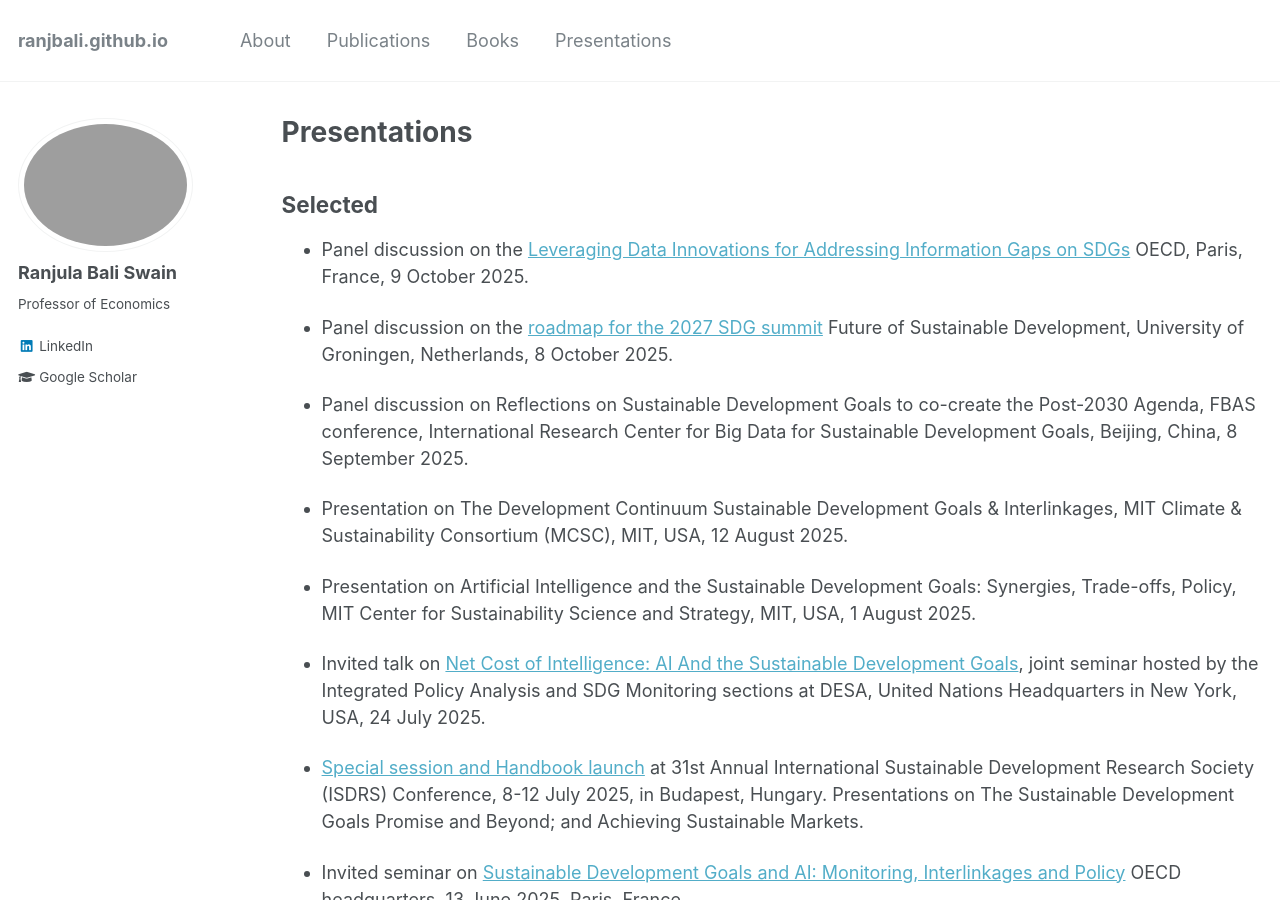
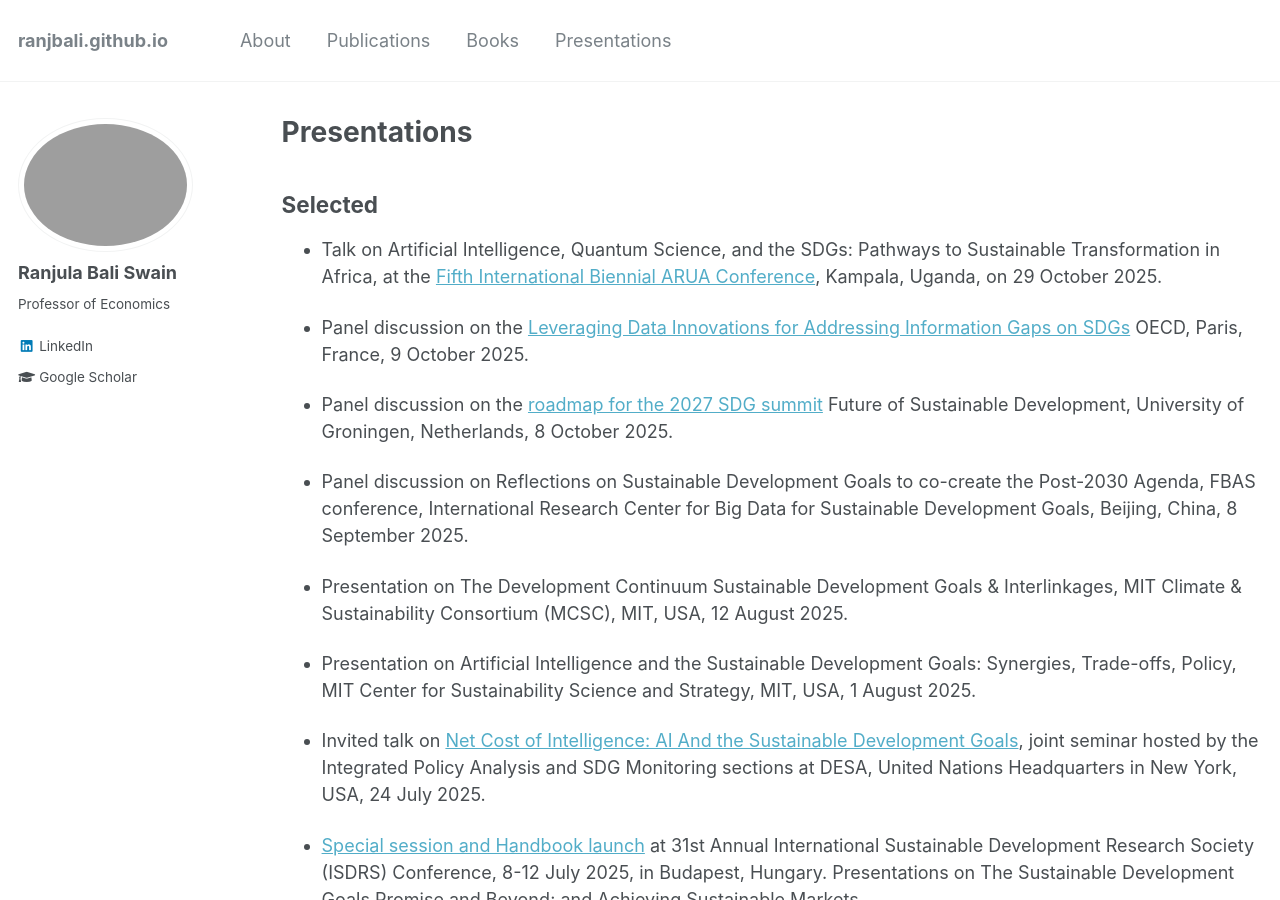
Before and after one commit to ranjbali/ranjbali.github.io, a Jekyll site: the page built from _pages/pastevents.md, in a window 1280 px wide and 900 px high. Built offline with Jekyll 4.4.1, drawn with Linux system fonts in a browser that asks for light colours.

Commit message:
Update pastevents.md

```diff
--- a/_pages/pastevents.md
+++ b/_pages/pastevents.md
@@ -8,6 +8,8 @@ author_profile: true
 {% include base_path %}
 
 ## Selected
+* Talk on Artificial Intelligence, Quantum Science, and the SDGs: Pathways to Sustainable Transformation in Africa, at the [Fifth International Biennial ARUA Conference](https://arua.org/conferences/conference2025/), Kampala, Uganda, on 29 October 2025.
+
 * Panel discussion on the [Leveraging Data Innovations for Addressing Information Gaps on SDGs](../files/OECD_9 Oct 2025.pdf) OECD, Paris, France, 9 October 2025.
 
 * Panel discussion on the [roadmap for the 2027 SDG summit](../files/Gröningen University.pdf) Future of Sustainable Development, University of Groningen, Netherlands, 8 October 2025.
```
